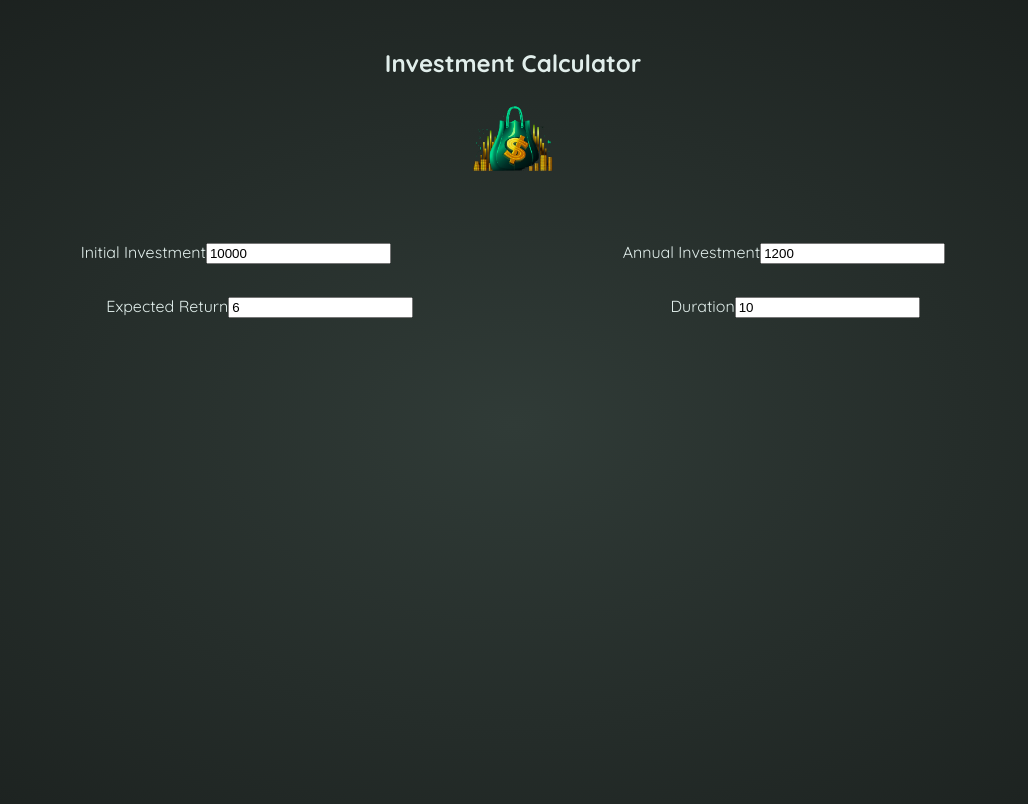
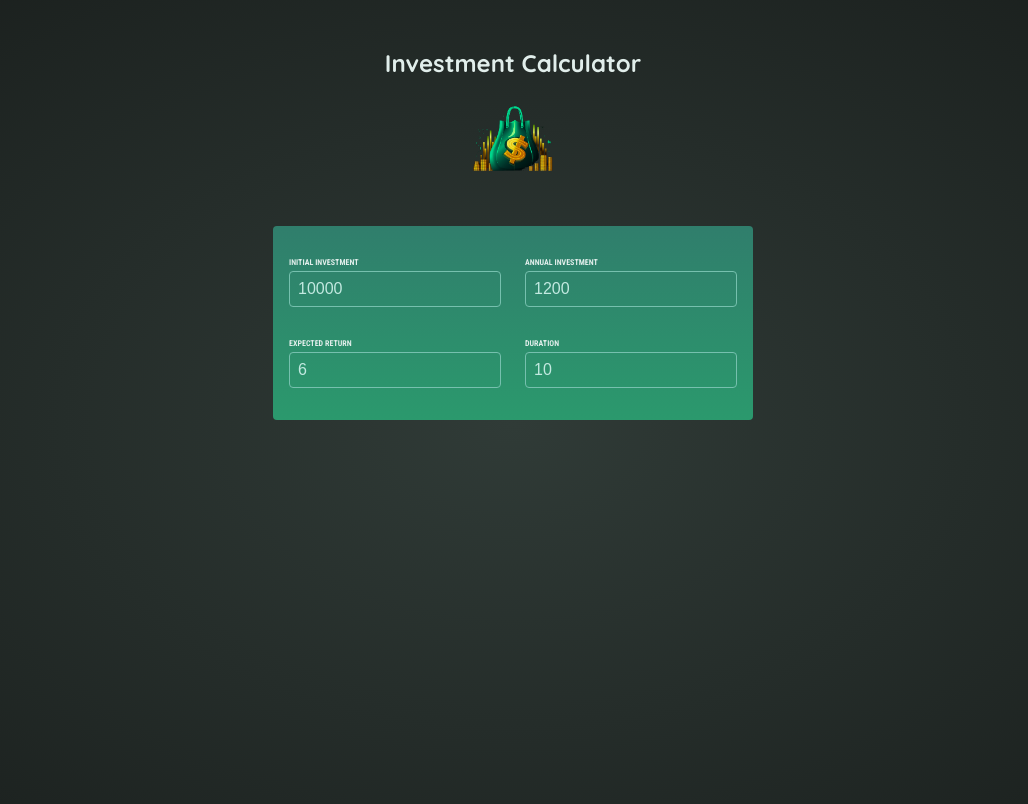
Before and after one commit to Katiasun/Investment-Calculator-React, a React (Vite) app: page / in a window 1280 px wide. Shown: the top 804 px of the page, without its empty margins (127-1155 px from the left). Built offline with nearby package versions, Linux system fonts and the light colour scheme.

Commit message:
Delete in file UserInput.jsx tag - form

```diff
--- a/src/components/UserInput.jsx
+++ b/src/components/UserInput.jsx
@@ -18,8 +18,7 @@ export default function UserInput() {
   }
 
   return (
-    <section id="#user-input">
-      <form>
+    <section id="user-input">
       <div className="input-group">
         <p>
           <label>Initial Investment</label>
@@ -61,7 +60,6 @@ export default function UserInput() {
           />
         </p>
       </div>
-      </form>
     </section>
   );
 }
```
Lines whose indentation alone changed are shown as unchanged.
